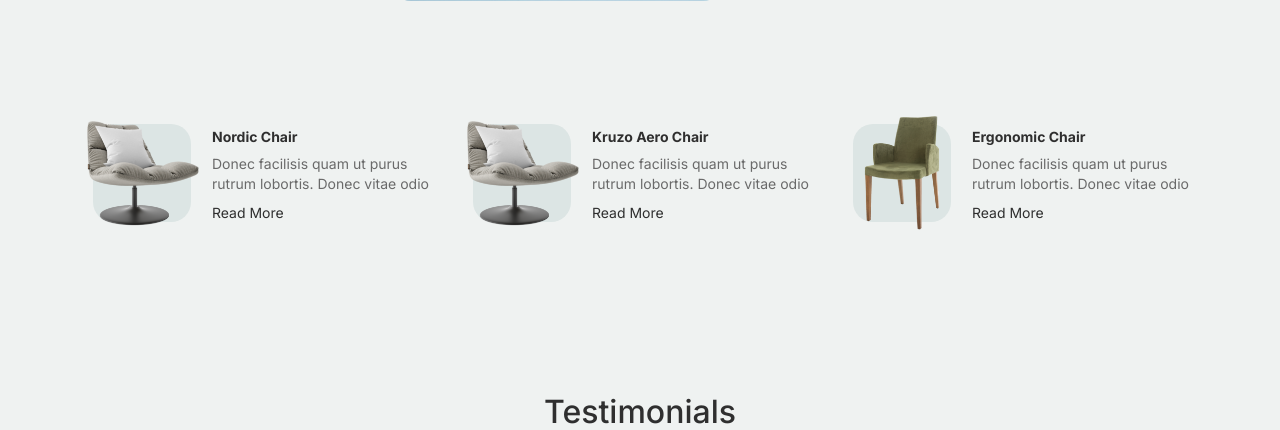
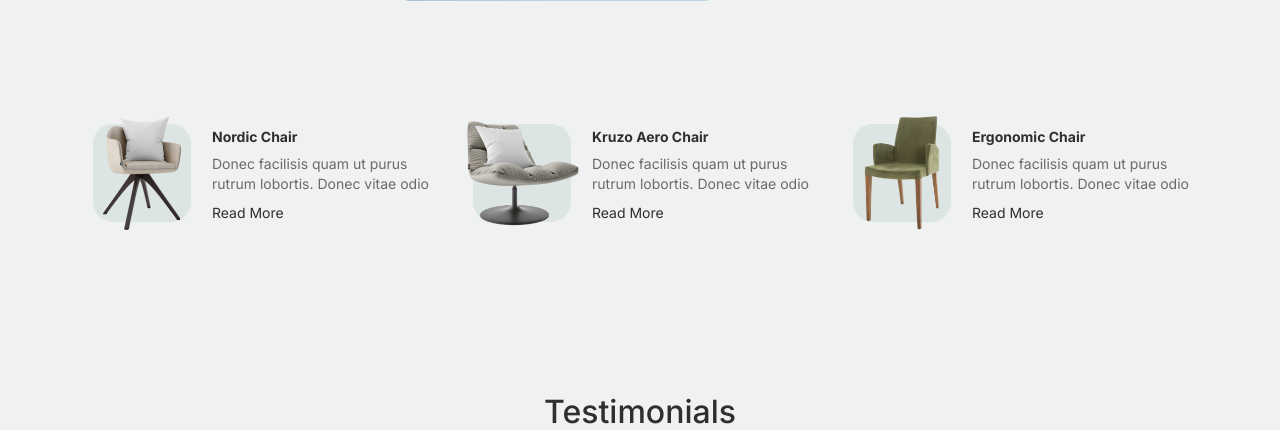
Before and after one commit to abhishek-py8128/Furni, a Django app: template template/index.html in a window 1280 px wide; the page is wider, and only the part inside the window is pictured. Shown: the part 2708-3138 px from the top of that part. Run offline with Django 5.2, Linux system fonts and the light colour scheme; the template is opened without the code that fills it, so the values that code supplies are empty; some libraries are stand-ins or nearby versions.

Commit message:
Change Image Path

```diff
--- a/template/index.html
+++ b/template/index.html
@@ -275,7 +275,7 @@
 				<div class="col-12 col-md-6 col-lg-4 mb-4 mb-lg-0">
 					<div class="product-item-sm d-flex">
 						<div class="thumbnail">
-							<img src="/static/images/product-2.png" alt="Image" class="img-fluid">
+							<img src="/static/images/product-1.png" alt="Image" class="img-fluid">
 						</div>
 						<div class="pt-3">
 							<h3>Nordic Chair</h3>
```
Also changed, not shown: db.sqlite3.
